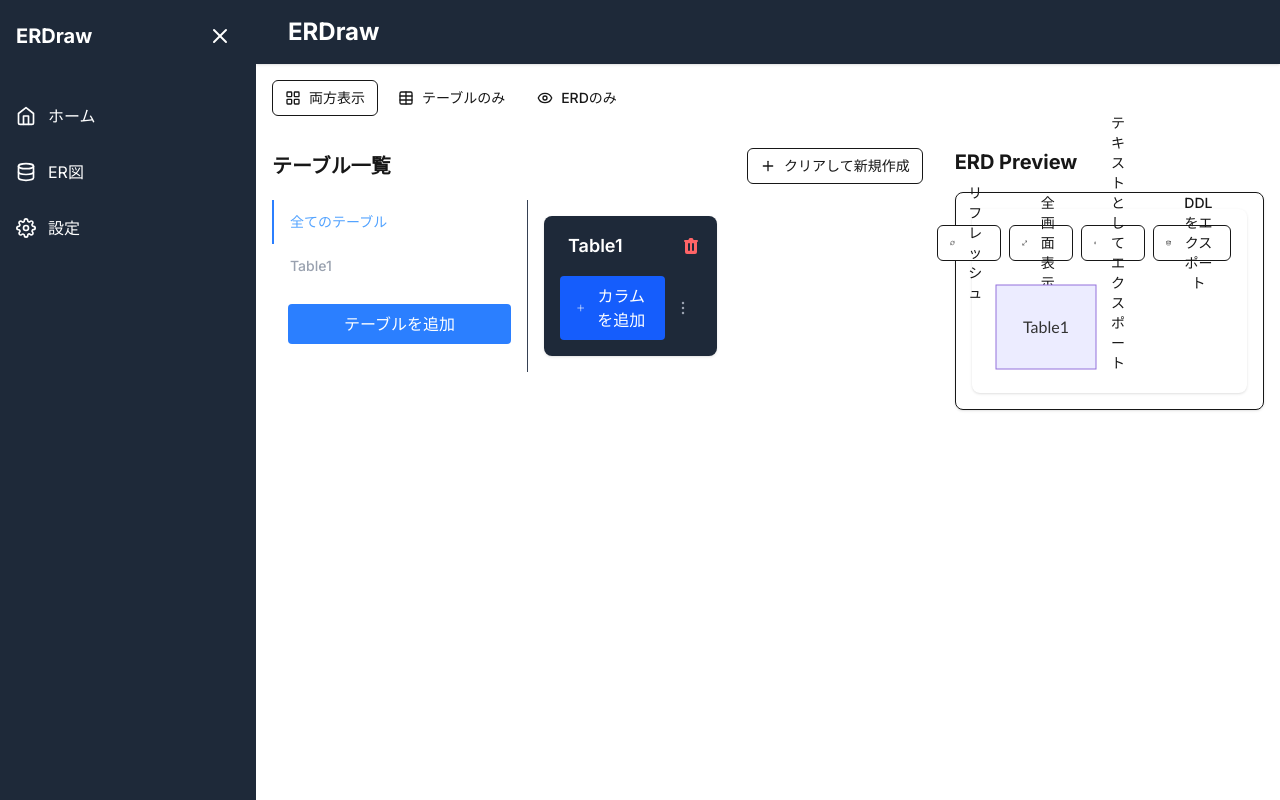
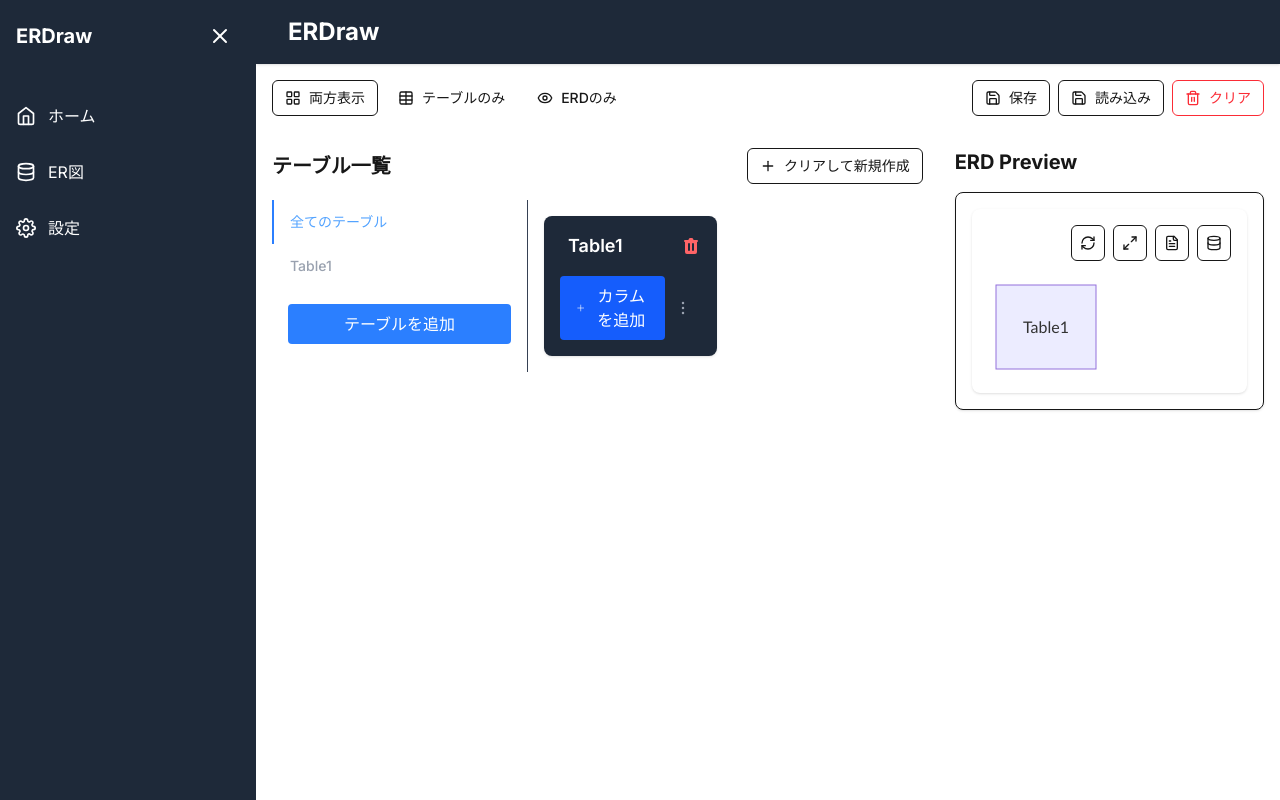
Before and after one commit to sivertigo/scope-forges, a Next.js app: page / in a window 1280 px wide. Both pictures are taken after a click on the button "テーブルを追加". Built offline with nearby package versions, Linux system fonts and the light colour scheme.

Commit message:
UI改善、ローカルストレージへの保存機能

```diff
--- a/package.json
+++ b/package.json
@@ -10,6 +10,7 @@
   },
   "dependencies": {
     "@mermaid-js/mermaid-cli": "^11.4.2",
+    "@radix-ui/react-tooltip": "^1.2.4",
     "clsx": "^2.1.1",
     "lucide-react": "^0.503.0",
     "marked": "^15.0.11",
--- /dev/null
+++ b/src/components/erdraw/ERDIcons.tsx
@@ -0,0 +1,40 @@
+import {
+  FileText,
+  RefreshCw,
+  Maximize2,
+  Minimize2,
+  Database,
+} from "lucide-react";
+import { Button } from "@/components/ui/button";
+import {
+  Tooltip,
+  TooltipContent,
+  TooltipTrigger,
+} from "@/components/ui/tooltip";
+
+interface ERDIconButtonProps {
+  icon: React.ReactNode;
+  label: string;
+  onClick: () => void;
+}
+
+export function ERDIconButton({ icon, label, onClick }: ERDIconButtonProps) {
+  return (
+    <Tooltip>
+      <TooltipTrigger asChild>
+        <Button onClick={onClick} variant="outline" size="sm" className="p-2">
+          {icon}
+        </Button>
+      </TooltipTrigger>
+      <TooltipContent>
+        <p>{label}</p>
+      </TooltipContent>
+    </Tooltip>
+  );
+}
+
+export const RefreshIcon = () => <RefreshCw className="w-4 h-4" />;
+export const MaximizeIcon = () => <Maximize2 className="w-4 h-4" />;
+export const MinimizeIcon = () => <Minimize2 className="w-4 h-4" />;
+export const FileTextIcon = () => <FileText className="w-4 h-4" />;
+export const DatabaseIcon = () => <Database className="w-4 h-4" />;
--- a/src/components/erdraw/ERDPreview.tsx
+++ b/src/components/erdraw/ERDPreview.tsx
@@ -3,15 +3,16 @@
 import { TableData } from "@/data/definition";
 import mermaid from "mermaid";
 import { useEffect, useRef, useState } from "react";
-import { Button } from "@/components/ui/button";
+import { convertERDToMermaid, generatePostgreSQLDDL } from "@/lib/utils";
 import {
-  FileText,
-  RefreshCw,
-  Maximize2,
-  Minimize2,
-  Database,
-} from "lucide-react";
-import { convertERDToMermaid, generatePostgreSQLDDL } from "@/lib/utils";
+  ERDIconButton,
+  RefreshIcon,
+  MaximizeIcon,
+  MinimizeIcon,
+  FileTextIcon,
+  DatabaseIcon,
+} from "./ERDIcons";
+import { TooltipProvider } from "@/components/ui/tooltip";
 
 interface ERDPreviewProps {
   tables: TableData[];
@@ -96,6 +97,7 @@ export default function ERDPreview({ tables }: ERDPreviewProps) {
   }, []);
 
   return (
+    <TooltipProvider>
       <div
         ref={containerRef}
         className={`bg-white p-4 rounded-lg shadow bg-gray-800 ${
@@ -103,56 +105,32 @@ export default function ERDPreview({ tables }: ERDPreviewProps) {
         }`}
       >
         <div className="flex justify-end gap-2 mb-4">
-        <Button
+          <ERDIconButton
+            icon={<RefreshIcon />}
+            label="リフレッシュ"
             onClick={handleRefresh}
-          variant="outline"
-          size="sm"
-          className="flex items-center gap-2"
-        >
-          <RefreshCw className="w-4 h-4" />
-          リフレッシュ
-        </Button>
-        <Button
+          />
+          <ERDIconButton
+            icon={isFullscreen ? <MinimizeIcon /> : <MaximizeIcon />}
+            label={isFullscreen ? "全画面を閉じる" : "全画面表示"}
             onClick={toggleFullscreen}
-          variant="outline"
-          size="sm"
-          className="flex items-center gap-2"
-        >
-          {isFullscreen ? (
-            <>
-              <Minimize2 className="w-4 h-4" />
-              全画面を閉じる
-            </>
-          ) : (
-            <>
-              <Maximize2 className="w-4 h-4" />
-              全画面表示
-            </>
-          )}
-        </Button>
-        <Button
+          />
+          <ERDIconButton
+            icon={<FileTextIcon />}
+            label="テキストとしてエクスポート"
             onClick={handleExportText}
-          variant="outline"
-          size="sm"
-          className="flex items-center gap-2"
-        >
-          <FileText className="w-4 h-4" />
-          テキストとしてエクスポート
-        </Button>
-        <Button
+          />
+          <ERDIconButton
+            icon={<DatabaseIcon />}
+            label="DDLをエクスポート"
             onClick={handleExportDDL}
-          variant="outline"
-          size="sm"
-          className="flex items-center gap-2"
-        >
-          <Database className="w-4 h-4" />
-          DDLをエクスポート
-        </Button>
+          />
         </div>
         <div
           ref={mermaidRef}
           className="mermaid overflow-auto max-h-[calc(100vh-8rem)]"
         ></div>
       </div>
+    </TooltipProvider>
   );
 }
--- a/src/components/erdraw/GUIEditor.tsx
+++ b/src/components/erdraw/GUIEditor.tsx
@@ -1,12 +1,20 @@
 "use client";
 
-import { useState } from "react";
+import { useState, useEffect } from "react";
 import { TableData } from "@/data/definition";
 import ERDPreview from "@/components/erdraw/ERDPreview";
 import ERDCreateMenu from "@/components/erdraw/ERDCreateMenu";
 import TableTabs from "@/components/erdraw/TableTabs";
 import { Button } from "@/components/ui/button";
-import { LayoutGrid, Table, Eye, Plus } from "lucide-react";
+import {
+  LayoutGrid,
+  Table,
+  Eye,
+  Plus,
+  Save,
+  Loader2,
+  Trash2,
+} from "lucide-react";
 
 type ViewMode = "both" | "table" | "erd";
 
@@ -14,6 +22,42 @@ export default function GUIEditor() {
   const [tables, setTables] = useState<TableData[]>([]);
   const [viewMode, setViewMode] = useState<ViewMode>("both");
   const [showCreateMenu, setShowCreateMenu] = useState(false);
+  const [isLoading, setIsLoading] = useState(false);
+
+  // localStorageからデータを読み込む
+  useEffect(() => {
+    const savedTables = localStorage.getItem("erdTables");
+    if (savedTables) {
+      setTables(JSON.parse(savedTables));
+    }
+  }, []);
+
+  // テーブルデータが変更されたらlocalStorageに保存
+  useEffect(() => {
+    if (tables.length > 0) {
+      localStorage.setItem("erdTables", JSON.stringify(tables));
+    }
+  }, [tables]);
+
+  const handleSave = () => {
+    localStorage.setItem("erdTables", JSON.stringify(tables));
+  };
+
+  const handleLoad = () => {
+    setIsLoading(true);
+    const savedTables = localStorage.getItem("erdTables");
+    if (savedTables) {
+      setTables(JSON.parse(savedTables));
+    }
+    setIsLoading(false);
+  };
+
+  const handleClear = () => {
+    if (window.confirm("保存されているデータをクリアしてもよろしいですか？")) {
+      localStorage.removeItem("erdTables");
+      setTables([]);
+    }
+  };
 
   const addTable = () => {
     const newTable: TableData = {
@@ -65,6 +109,40 @@ export default function GUIEditor() {
             >
               <Eye className="h-4 w-4" />
               ERDのみ
+            </Button>
+          </div>
+          <div className="flex gap-2">
+            <Button
+              variant="outline"
+              size="sm"
+              onClick={handleSave}
+              className="flex items-center gap-2"
+            >
+              <Save className="h-4 w-4" />
+              保存
+            </Button>
+            <Button
+              variant="outline"
+              size="sm"
+              onClick={handleLoad}
+              className="flex items-center gap-2"
+              disabled={isLoading}
+            >
+              {isLoading ? (
+                <Loader2 className="h-4 w-4 animate-spin" />
+              ) : (
+                <Save className="h-4 w-4" />
+              )}
+              読み込み
+            </Button>
+            <Button
+              variant="outline"
+              size="sm"
+              onClick={handleClear}
+              className="flex items-center gap-2 text-red-500 hover:text-red-600"
+            >
+              <Trash2 className="h-4 w-4" />
+              クリア
             </Button>
           </div>
         </div>
--- /dev/null
+++ b/src/components/ui/tooltip.tsx
@@ -0,0 +1,30 @@
+"use client";
+
+import * as React from "react";
+import * as TooltipPrimitive from "@radix-ui/react-tooltip";
+
+import { cn } from "@/lib/utils";
+
+const TooltipProvider = TooltipPrimitive.Provider;
+
+const Tooltip = TooltipPrimitive.Root;
+
+const TooltipTrigger = TooltipPrimitive.Trigger;
+
+const TooltipContent = React.forwardRef<
+  React.ElementRef<typeof TooltipPrimitive.Content>,
+  React.ComponentPropsWithoutRef<typeof TooltipPrimitive.Content>
+>(({ className, sideOffset = 4, ...props }, ref) => (
+  <TooltipPrimitive.Content
+    ref={ref}
+    sideOffset={sideOffset}
+    className={cn(
+      "z-50 overflow-hidden rounded-md bg-black/80 px-3 py-1.5 text-xs text-white animate-in fade-in-0 zoom-in-95 data-[state=closed]:animate-out data-[state=closed]:fade-out-0 data-[state=closed]:zoom-out-95 data-[side=bottom]:slide-in-from-top-2 data-[side=left]:slide-in-from-right-2 data-[side=right]:slide-in-from-left-2 data-[side=top]:slide-in-from-bottom-2",
+      className
+    )}
+    {...props}
+  />
+));
+TooltipContent.displayName = TooltipPrimitive.Content.displayName;
+
+export { Tooltip, TooltipTrigger, TooltipContent, TooltipProvider };
--- a/src/lib/utils.ts
+++ b/src/lib/utils.ts
@@ -6,6 +6,11 @@ export function cn(...inputs: ClassValue[]) {
   return twMerge(clsx(inputs));
 }
 
+/**
+ * mermaidのテキストをテーブルとリレーションの情報に変換する
+ * @param mermaidText mermaidのテキスト
+ * @returns テーブルとリレーションの情報
+ */
 export const parseMermaidToTables = (mermaidText: string): TableData[] => {
   const tables: TableData[] = [];
   const relations: RelationInfo[] = [];
@@ -67,7 +72,7 @@ export const parseMermaidToTables = (mermaidText: string): TableData[] => {
       relations.push({
         sourceTable,
         targetTable,
-        sourceColumn: columnName,
+        sourceColumn: "id",
         targetColumn: columnName,
         relationType,
       });
@@ -95,9 +100,7 @@ export const parseMermaidToTables = (mermaidText: string): TableData[] => {
       if (targetColumn) {
         targetColumn.foreignKeyReference = {
           tableId: sourceTable.id,
-          columnId:
-            sourceTable.columns.find((c) => c.name === relation.sourceColumn)
-              ?.id || "",
+          columnId: sourceTable.columns.find((c) => c.name === "id")?.id || "",
         };
       }
     }
@@ -106,6 +109,11 @@ export const parseMermaidToTables = (mermaidText: string): TableData[] => {
   return tables;
 };
 
+/**
+ * テーブルとリレーションの情報をmermaidのテキストに変換する
+ * @param tables テーブルとリレーションの情報
+ * @returns mermaidのテキスト
+ */
 export const convertERDToMermaid = (tables: TableData[]) => {
   let mermaidCode = "erDiagram\n";
 
@@ -143,6 +151,11 @@ export const convertERDToMermaid = (tables: TableData[]) => {
   return mermaidCode;
 };
 
+/**
+ * テーブルとリレーションの情報をPostgreSQLのDDLに変換する
+ * @param tables テーブルとリレーションの情報
+ * @returns PostgreSQLのDDL
+ */
 export const generatePostgreSQLDDL = (tables: TableData[]): string => {
   let ddl = "";
 
```
Also changed, not shown: 1 other file (tests, documents, lock files or other folders). Lines whose indentation alone changed are shown as unchanged.
